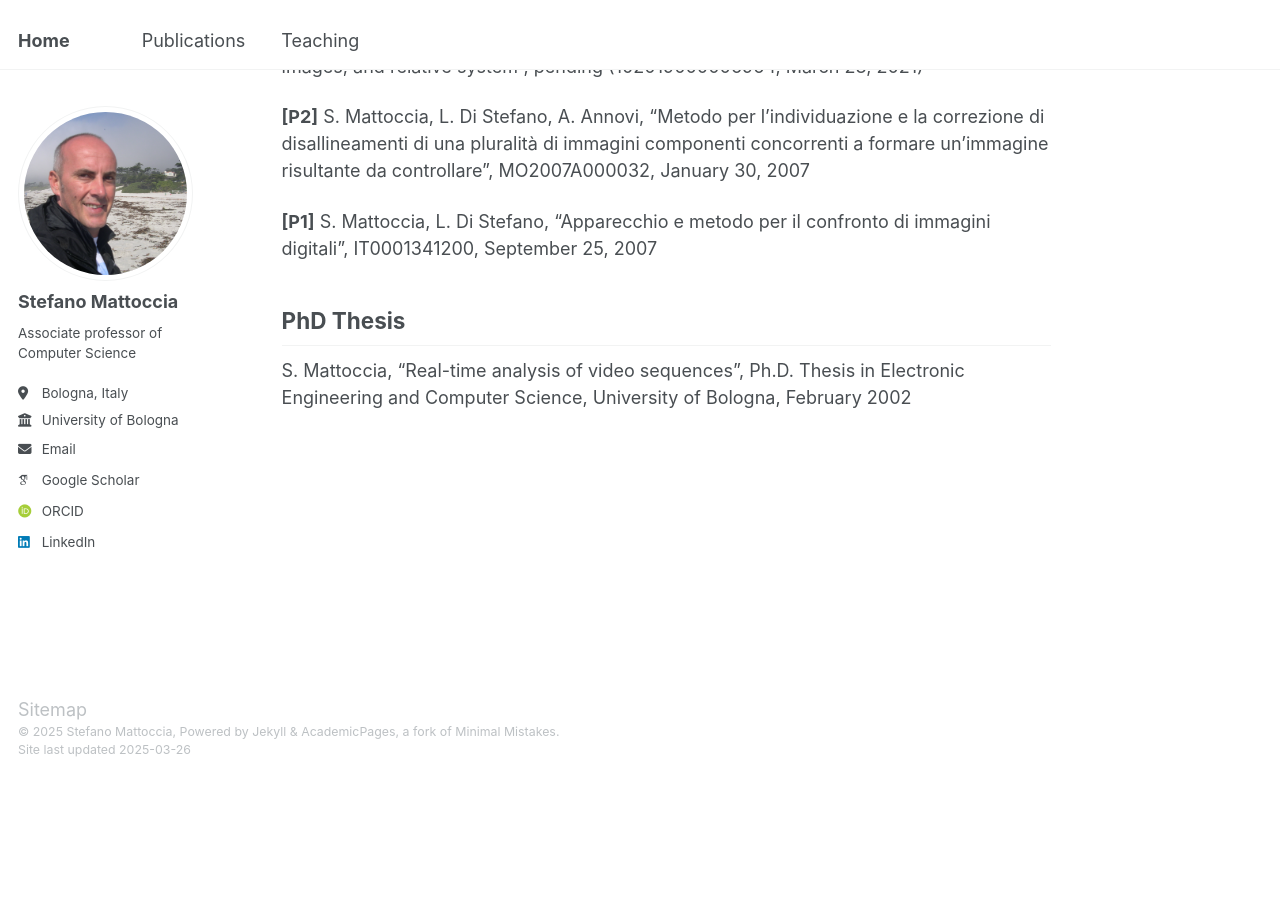
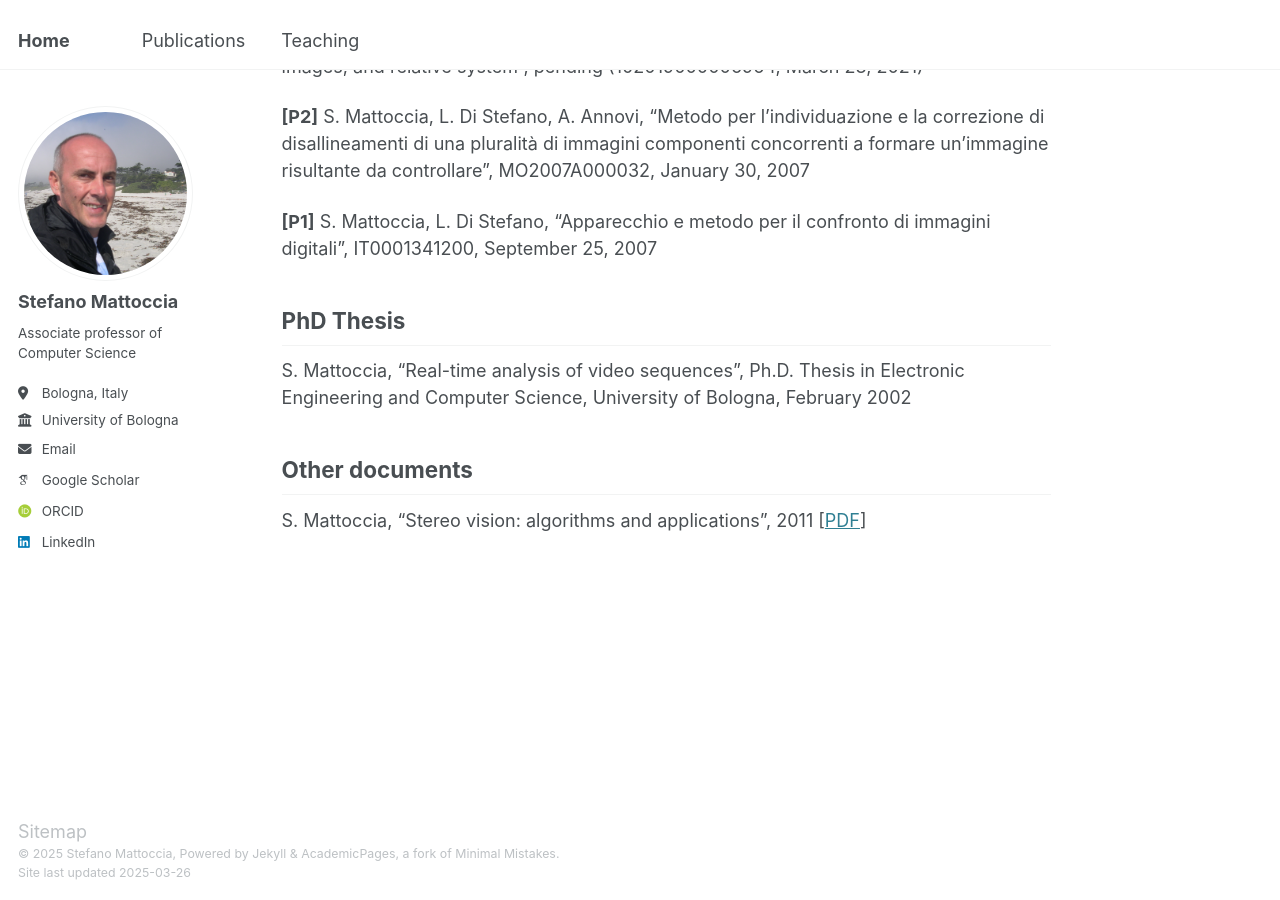
Before and after one commit to stefanomattoccia/stefanomattoccia.github.io, a Jekyll site: the page built from _pages/publications.md, in a window 1280 px wide and 900 px high, scrolled down 19708 px. Built offline with Jekyll 4.4.1, drawn with Linux system fonts in a browser that asks for light colours; some web fonts are replaced; before the commit the page ends 20486 px from its top, so only the background shows below that.

Commit message:
Update publications.md

```diff
--- a/_pages/publications.md
+++ b/_pages/publications.md
@@ -366,3 +366,7 @@ Patents/Brevetti
 PhD Thesis
 -------
 S. Mattoccia, "Real-time analysis of video sequences", Ph.D. Thesis in Electronic Engineering and Computer Science, University of Bologna, February 2002
+
+Other documents
+-------
+S. Mattoccia, "Stereo vision: algorithms and applications", 2011 [[PDF](/files/StereoVision.pdf)]
```
